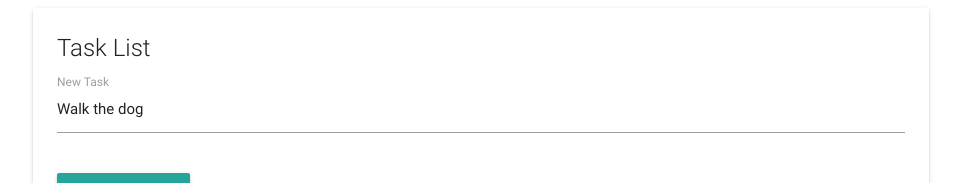
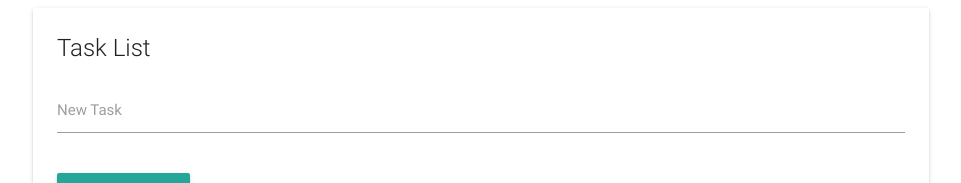
Before and after one commit to codewithmd/modern-js-practice, a plain HTML site: page DOM/index.html in a window 1280 px wide. Shown: the top 183 px of the page, without its empty margins (159-1120 px from the left). Drawn offline with nearby package versions, Linux system fonts and the light colour scheme.

Commit message:
Test The Paste Event

```diff
--- a/DOM/app.js
+++ b/DOM/app.js
@@ -6,3 +6,24 @@
 
 // let forms = document.forms[0];
 // console.log(forms);
+
+// let list = document.querySelector('.collection');
+
+// let listItems = Array.from(list.children)
+// for (let i = 0; i <= listItems.length; i++) {
+//   if (i % 2 === 0)
+//     listItems[i].innerHTML = 'odd'
+//   else
+//     listItems[i].innerHTML = 'even'
+// }
+// // listItems.forEach((item) => {
+//   console.log(item.innerText);
+// });
+
+const input = document.querySelector('#task');
+// input.addEventListener('paste', runEvent);
+
+// function runEvent(e) {
+//   e.preventDefault();
+//   console.log('You Can not paste here');
+// }
--- a/DOM/index.html
+++ b/DOM/index.html
@@ -22,7 +22,7 @@
               <form id="task-form">
                 <div class="input-field col s12">
                   <label for="task">New Task</label>
-                  <input type="text" name="task" id="task" value="Walk the dog">
+                  <input type="text" name="task" id="task">
                 </div>
             </div>
             <input type="submit" value="Add Task" class="btn">
```
